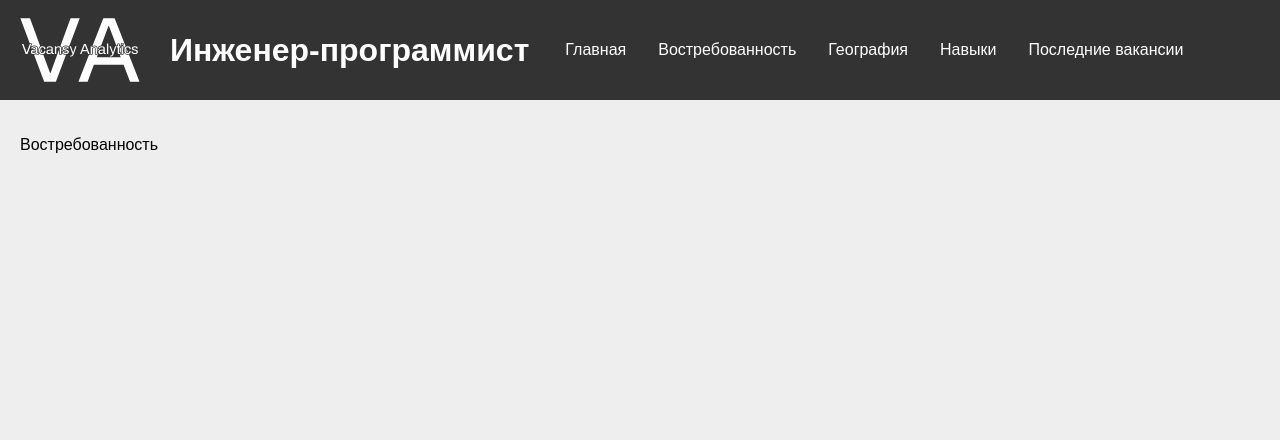
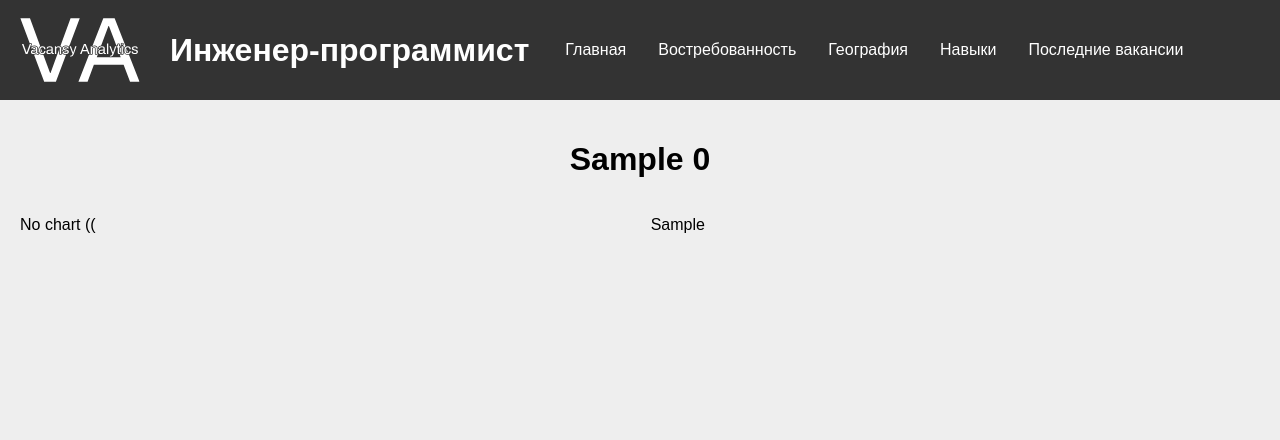
Before and after one commit to ZNickel/JP_Zefirov, a Django app: template templates/demand_page.html in a window 1280 px wide. Shown: the top 440 px of the page. Run offline with Django 5.2, Linux system fonts and the light colour scheme; the template is opened without the code that fills it: most values are stand-ins (such as "Sample title", 1, 10 or a date in 2020).

Commit message:
Add page 2

```diff
--- a/djangoProject/settings.py
+++ b/djangoProject/settings.py
@@ -11,10 +11,7 @@ SECRET_KEY = 'django-insecure-4%ycr&p6pcb)4ta+pr3a503rgd5i3f%(!wxiu3jt)#55t^!$j)
 # SECURITY WARNING: don't run with debug turned on in production!
 DEBUG = True
 
-ALLOWED_HOSTS = [
-    "www.N1ck3l.pythonanywhere.com",
-    "N1ck3l.pythonanywhere.com"
-]
+ALLOWED_HOSTS = []
 
 # Application definition
 
--- a/static/css/style_demand_page.css
+++ b/static/css/style_demand_page.css
@@ -0,0 +1,33 @@
+.chart-img {
+    width: 33%;
+    height: auto;
+}
+
+.title-div {
+    width: 100%;
+    text-align: center;
+}
+
+.table-div {
+    width: 33%;
+    height: auto;
+    text-align: center;
+    align-items: center;
+    margin: auto;
+}
+
+.theme-content {
+    width: 100%;
+    display: flex;
+    align-items: center;
+    text-align: center;
+    margin: auto;
+}
+
+table, tr, td{
+    border: 1px solid black;
+}
+td{
+    padding-left: 20px;
+    padding-right: 20px;
+}
--- a/templates/demand_page.html
+++ b/templates/demand_page.html
@@ -10,5 +10,21 @@
 {% endblock %}
 
 {% block content %}
-    <p>Востребованность</p>
+
+    {% for d in data %}
+        <div class="title-div"><h1>{{ d.0.name }}</h1></div>
+
+        <div class="theme-content">
+            {% with chart_file=d.0.chartfile_set.first %}
+                {% if chart_file %}
+                    <img class="chart-img" src="{{ chart_file.image.url }}" alt="{{ theme.name }} Chart">
+                {% else %}
+                    <p>No chart ((</p>
+                {% endif %}
+            {% endwith %}
+            <div class="table-div">
+                {{ d.1 |safe }}
+            </div>
+        </div>
+    {% endfor %}
 {% endblock %}
--- a/templates/latest_page.html
+++ b/templates/latest_page.html
@@ -36,5 +36,4 @@
         {% endfor %}
         </tbody>
     </table>
-    <p>Последние вакансии</p>
 {% endblock %}
```
Also changed, not shown: main_app/admin.py (+3 -4 lines), main_app/models.py (+3 -23 lines), main_app/views.py (+24 -3 lines), main_app/migrations/0001_initial.py (deleted).
